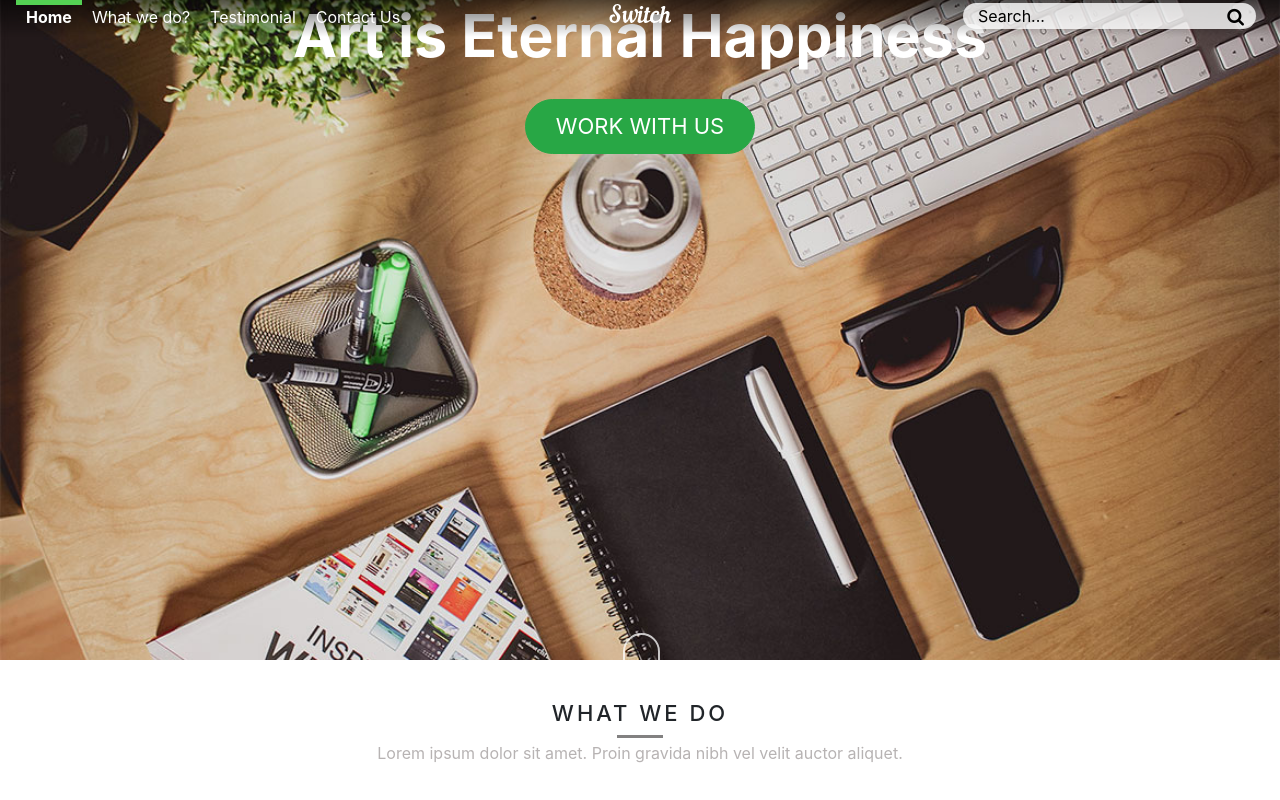
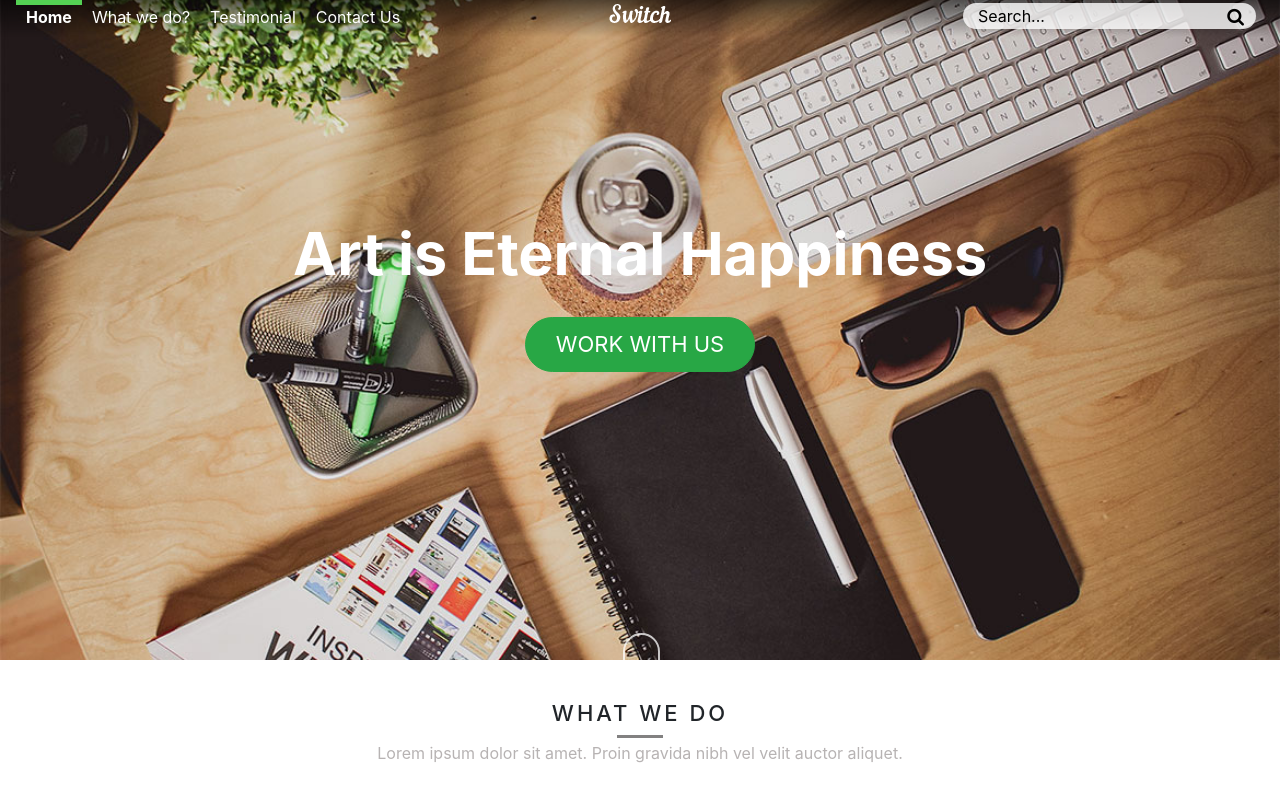
Before and after one commit to SattarAmrahov/003-Switch-Bootstrap, a plain HTML site: page index.html in a window 1280 px wide. Shown: the top 800 px of the page. Drawn offline with nearby package versions, Linux system fonts and the light colour scheme.

Commit message:
Header position fixed

```diff
--- a/css/style.css
+++ b/css/style.css
@@ -125,7 +125,7 @@ label {
 
 #home {
     position: relative;
-    top: 33tea%;
+    top: 33%;
 }
 #home h2{
     font-size: 3.7em;
```
